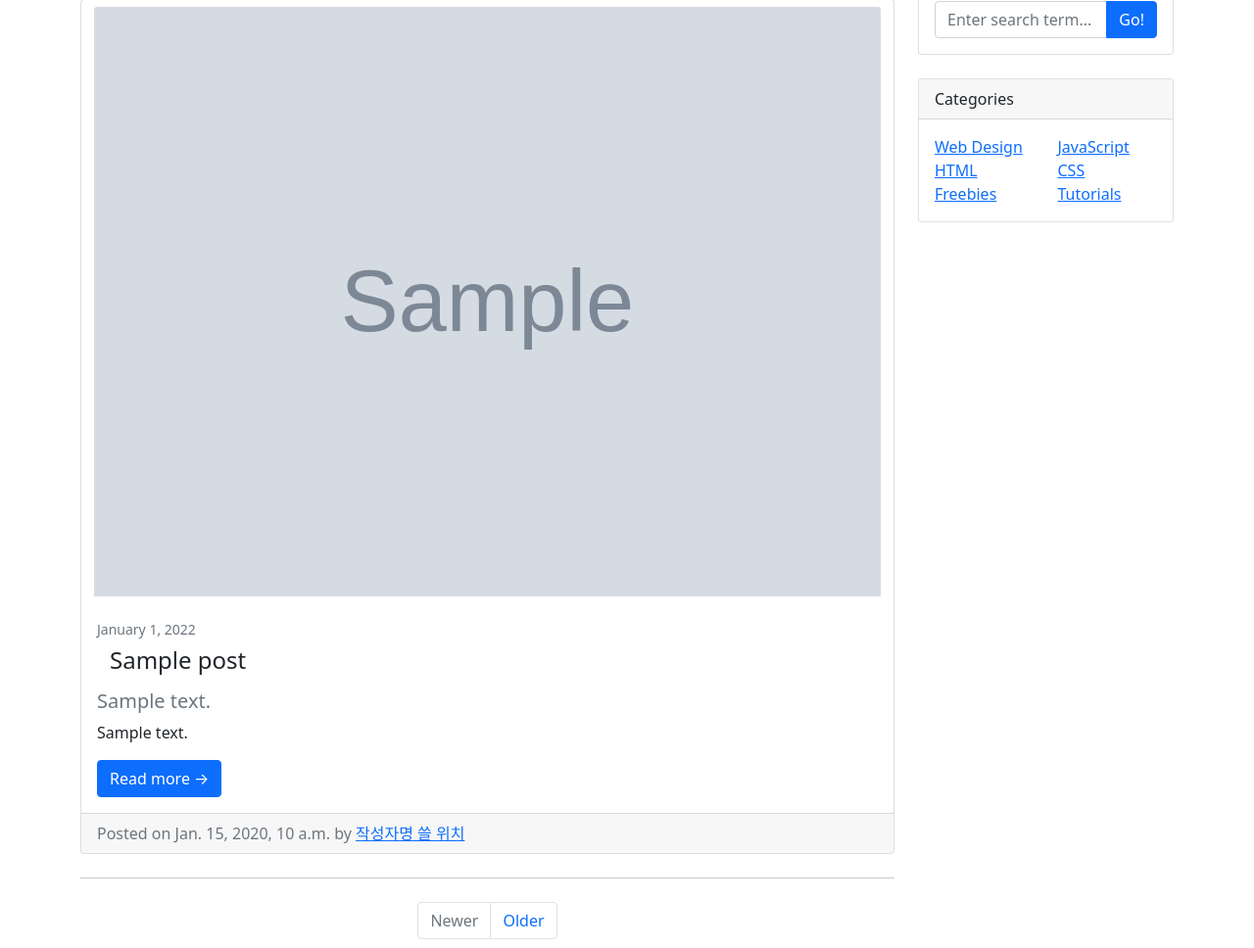
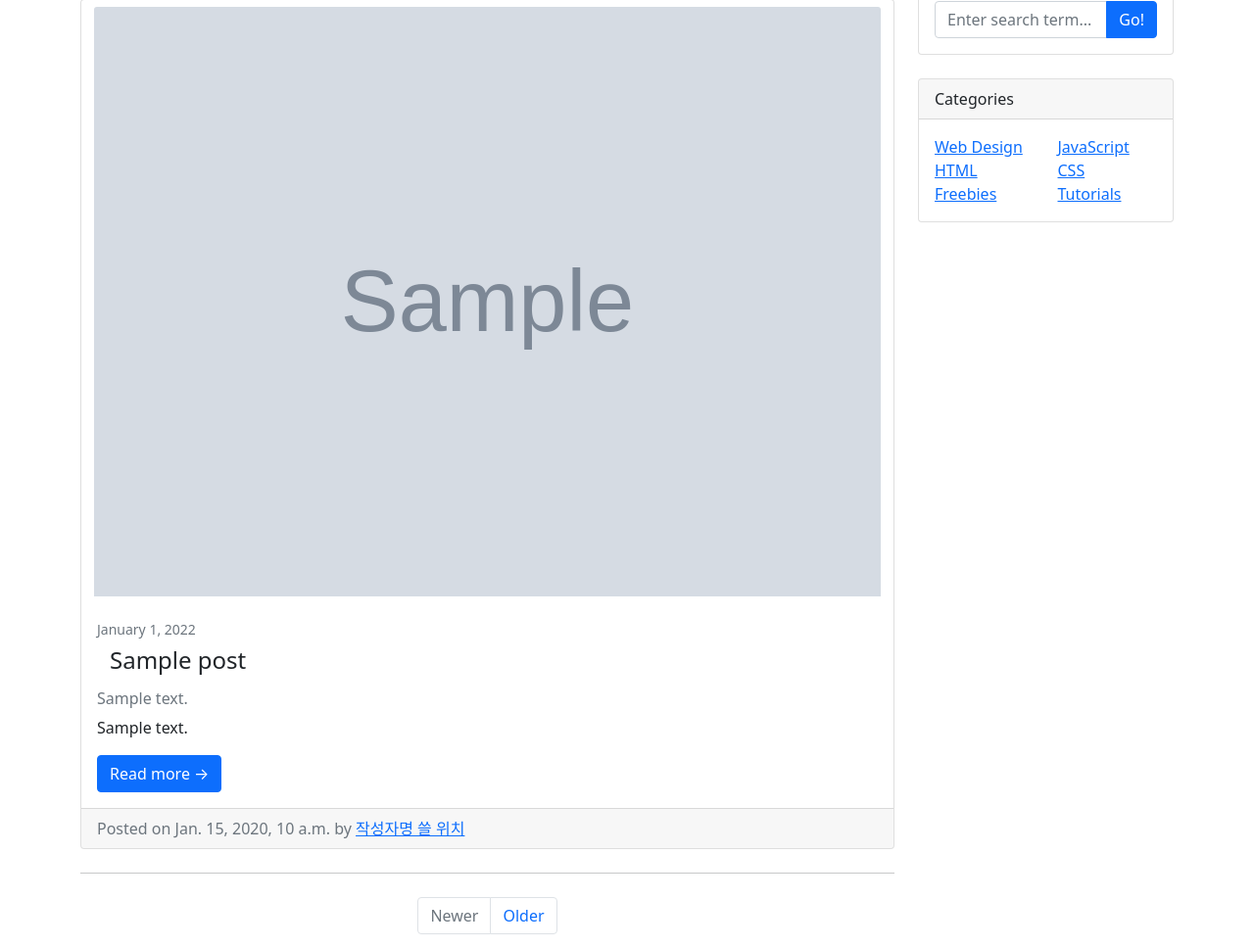
Before and after one commit to Junseokee/Do_it_Django_a_to_z_final, a Django app: page /blog/ in a window 1280 px wide. Shown: the part 129-1097 px from the top of the page at 98% size. Run offline with Django 4.2, Linux system fonts and the light colour scheme; tables that the repository leaves empty hold one stand-in row (values such as "Sample post"); grey boxes marked "Sample" are stand-in pictures; some libraries are stand-ins or nearby versions.

Commit message:
작성자 필드 추가

```diff
--- a/blog/models.py
+++ b/blog/models.py
@@ -1,4 +1,5 @@
 from django.db import models
+from django.contrib.auth.models import User
 import os
 # Create your models here.
 
@@ -6,13 +7,17 @@ class Post(models.Model):
     title = models.CharField(max_length=30)
     content = models.TextField()
     hook_text = models.CharField(max_length=100, blank=True)
+
     head_image = models.ImageField(upload_to='blog/images/%Y/%m/%d', blank=True)
     file_upload = models.FileField(upload_to='blog/files/%Y/%m/%d/', blank=True)
+
     created_at = models.DateTimeField(auto_now_add=True)
     updated_at = models.DateTimeField(auto_now=True)
 
+    author = models.ForeignKey(User, on_delete=models.CASCADE)
+
     def __str__(self):
-        return f'[{self.pk}]{self.title}'
+        return f'[{self.pk}]{self.title} :: {self.author}'
     def get_absolute_url(self):
         return f'/blog/{self.pk}/'
 
--- a/blog/templates/blog/post_list.html
+++ b/blog/templates/blog/post_list.html
@@ -20,7 +20,7 @@
                     <a class="btn" href={{ p.get_absolute_url }}>
                         <h2 class="card-title h4">{{ p.title }}</h2></a>
                     {% if p.hook_text %}
-                    <h5 class="text-muted">{{ p.hook_text }}</h5>
+                    <h6 class="text-muted">{{ p.hook_text }}</h6>
                     {% endif %}
                     <p class="card-text">{{ p.content | truncatechars:45 }}</p>
                     <a class="btn btn-primary" href={{ p.get_absolute_url }}>Read more &rarr;</a>
```
